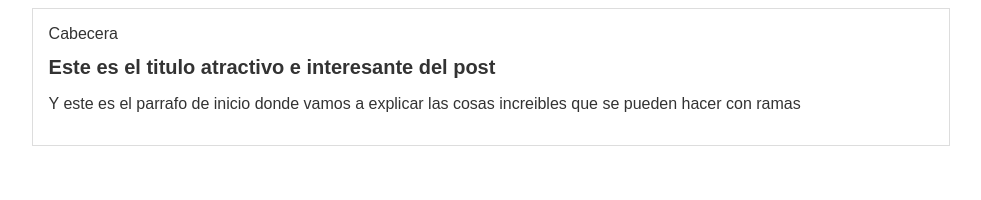
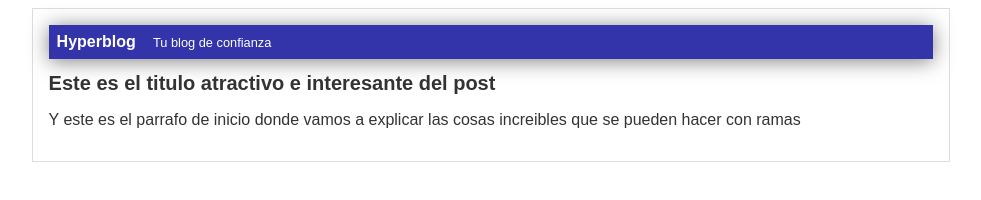
Before and after one commit to juliaramire/google_clone, a plain HTML site: page blogpost.html in a window 1280 px wide. Shown: the whole page, without its empty margins (149-1130 px from the left). Drawn offline with Linux system fonts and the light colour scheme.

Commit message:
Finalizada la cabecera con diseño azul

```diff
--- a/blogpost.html
+++ b/blogpost.html
@@ -9,7 +9,8 @@
 <body>
     <div id="container">
         <div id="cabecera">
-            Cabecera
+            Hyperblog
+            <span id="tagline">Tu blog de confianza</span>
         </div>
         <div id="post">
             <h1> Este es el titulo atractivo e interesante del post</h1>
--- a/css/estilos.css
+++ b/css/estilos.css
@@ -3,6 +3,22 @@
    text-align: center;
    font-family: "Arial";
    font-size: 16px;
+ }
+ #cabecera
+ {
+  background: #33A;
+  box-shadow: 0px 2px 20px 0px rgba(0, 0, 0,0.5);
+  color: white;
+  font-weight: bold;
+  margin: 0;
+  padding: 0.5em;
+ }
+
+ #cabecera #tagline
+ {
+  padding:  0 0 0 1em;
+  font-weight: normal;
+  font-size: 0.8em;
  }
 
  #container
```
